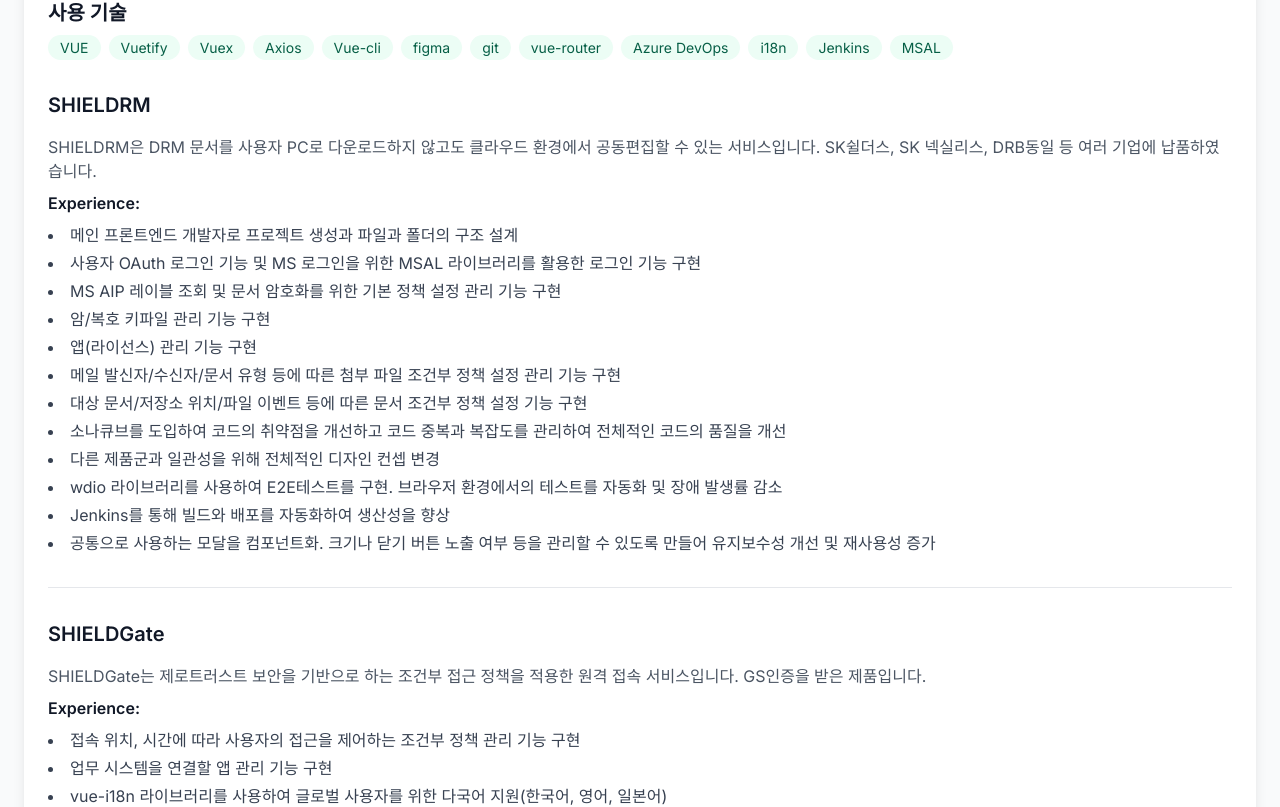
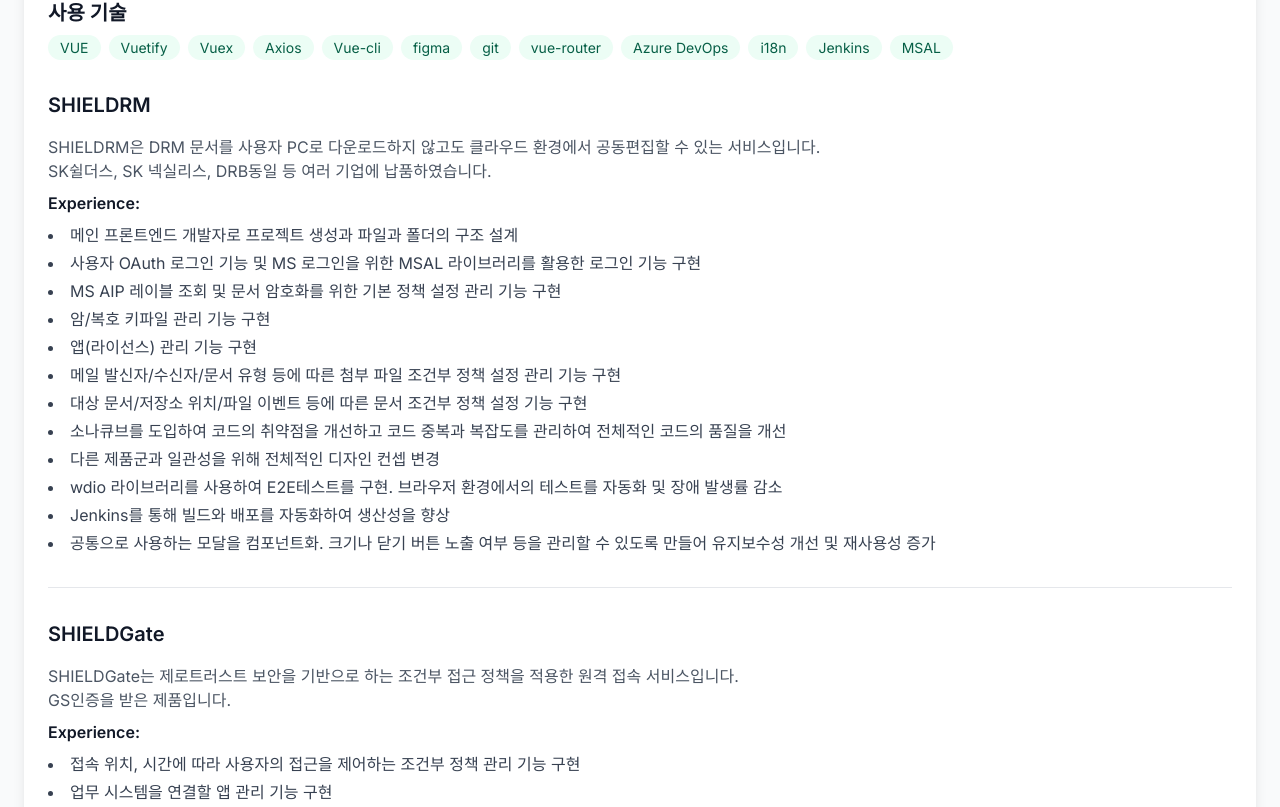
Before and after one commit to DaYoung-woo/portfolio, a Next.js app: page / in a window 1280 px wide. Shown: the part 2077-2884 px from the top of the page. Built offline with nearby package versions, Linux system fonts and the light colour scheme.

Commit message:
[styles] 스타일 일관성 조정

```diff
--- a/src/components/Career.tsx
+++ b/src/components/Career.tsx
@@ -23,7 +23,7 @@
     duration: "1년 4개월",
     period: "2022.12 ~ 2024.03",
     description:
-      "SHIELDRM은 DRM 문서를 사용자 PC로 다운로드하지 않고도 클라우드 환경에서 공동편집할 수 있는 서비스입니다. SK쉴더스, SK 넥실리스, DRB동일 등 여러 기업에 납품하였습니다.",
+      "SHIELDRM은 DRM 문서를 사용자 PC로 다운로드하지 않고도 클라우드 환경에서 공동편집할 수 있는 서비스입니다. \nSK쉴더스, SK 넥실리스, DRB동일 등 여러 기업에 납품하였습니다.",
     experiences: [
       "메인 프론트엔드 개발자로 프로젝트 생성과 파일과 폴더의 구조 설계",
       "사용자 OAuth 로그인 기능 및 MS 로그인을 위한 MSAL 라이브러리를 활용한 로그인 기능 구현",
@@ -44,7 +44,7 @@
     duration: "7개월",
     period: "2022.03 ~ 2022.10",
     description:
-      "SHIELDGate는 제로트러스트 보안을 기반으로 하는 조건부 접근 정책을 적용한 원격 접속 서비스입니다. GS인증을 받은 제품입니다.",
+      "SHIELDGate는 제로트러스트 보안을 기반으로 하는 조건부 접근 정책을 적용한 원격 접속 서비스입니다. \nGS인증을 받은 제품입니다.",
     experiences: [
       "접속 위치, 시간에 따라 사용자의 접근을 제어하는 조건부 정책 관리 기능 구현",
       "업무 시스템을 연결할 앱 관리 기능 구현",
@@ -82,7 +82,7 @@
       <div className="container mx-auto px-6">
         <h2 className="text-4xl font-bold mb-8 text-emerald-500">Career</h2>
         <motion.div
-          className="bg-white dark:bg-gray-800 rounded-lg shadow-lg p-6"
+          className="bg-white dark:bg-gray-800 rounded-lg shadow-lg p-6 "
           initial={{ y: 50, opacity: 0 }}
           whileInView={{ y: 0, opacity: 1 }}
           transition={{ duration: 0.5 }}
@@ -126,7 +126,7 @@
                 {/* <FaBriefcase className="text-2xl text-emerald-500 mr-2" /> */}
                 <h3 className="text-xl font-semibold ">{experience.company}</h3>
               </div>
-              <p className="text-gray-600 dark:text-gray-400 mb-2">
+              <p className="text-gray-600 dark:text-gray-400 mb-2 whitespace-pre-wrap">
                 {experience.description}
               </p>
               <h4 className="font-semibold mb-2">Experience:</h4>
--- a/src/components/Project.tsx
+++ b/src/components/Project.tsx
@@ -100,6 +100,7 @@
       {
         title: "팀 소개 사이트",
         content: (
+          <div className="flex space-x-4 mb-4 mt-2">
             <motion.a
               href="https://truthful-paw-79e.notion.site/641697039e7a4e598c3b0e660a529aea?pvs=4"
               target="_blank"
@@ -110,12 +111,14 @@
             >
               <SiNotion className="mr-2 text-emerald-500" /> 팀 소개 노션 페이지
             </motion.a>
+          </div>
         ),
       },
       {
         title: "기획 및 디자인",
         content: (
           <div className="mt-4 mb-2">
+            <div className="flex space-x-4 mb-4 mt-2">
               <motion.a
                 href="https://www.figma.com/design/gjdIDLNhgn25G0rBgcB8KA/Untitled?node-id=0-1&t=O1DIH0eBImr2bW2O-1"
                 target="_blank"
@@ -126,6 +129,7 @@
               >
                 <SiFigma className="mr-2 text-emerald-500" /> figma 프로토타입
               </motion.a>
+            </div>
             <div className="mt-2 mb-2">
               figma를 통해 기획 및 포로토타입을 생성하여 관리했습니다.
             </div>
@@ -148,7 +152,8 @@
       {
         title: "공통 컴포넌트 문서화",
         content: (
-          <div className="mt-4 mb-2 space-x-4 ">
+          <div className="mt-4 mb-2 ">
+            <div className="flex space-x-4 mb-4 mt-2">
               <motion.a
                 href="https://truthful-paw-79e.notion.site/124b82cac40f8043a0d0f4cdd3975eed?v=124b82cac40f818db596000c7fc6d064&pvs=4"
                 target="_blank"
@@ -160,6 +165,7 @@
                 <SiNotion className="mr-2 text-emerald-500" /> 공통 컴포넌트
                 명세서 페이지
               </motion.a>
+            </div>
             <div className="mt-2 mb-2">
               생산성을 높이고자 공통 컴포넌트에 대한 명세서를 작성하였습니다.
               <br />
```
Lines whose indentation alone changed are shown as unchanged.
